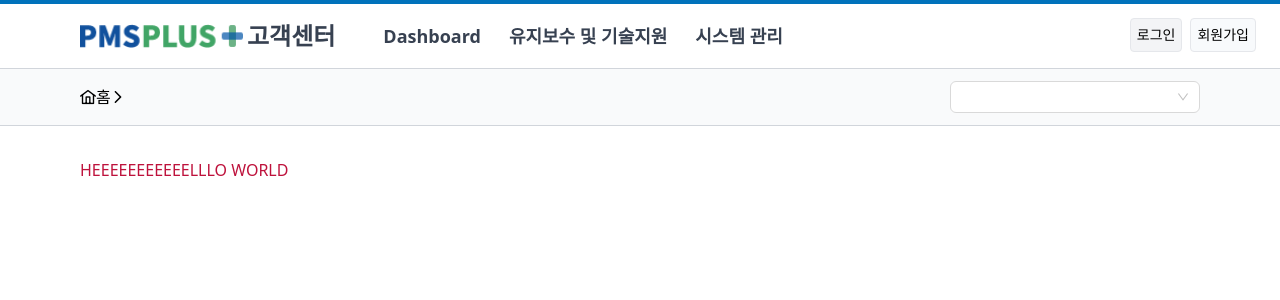
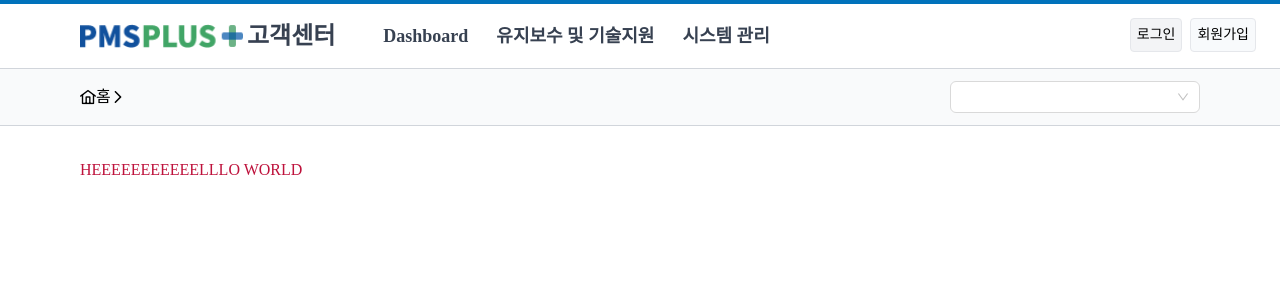
Before and after one commit to younghwan12/cover-dashboard, a Next.js app: page / in a window 1280 px wide. Shown: the top 300 px of the page. Built offline with nearby package versions, Linux system fonts and the light colour scheme.

Commit message:
잡다하게 수정완료

```diff
--- a/src/styles/globals.css
+++ b/src/styles/globals.css
@@ -6,4 +6,9 @@ html,
 body,
 :root {
     height: 100%;
+    font-family: "GmarketSans";
 }
+
+.p-breadcrumb .p-menuitem-text {
+    line-height: inherit !important;
+}
```
